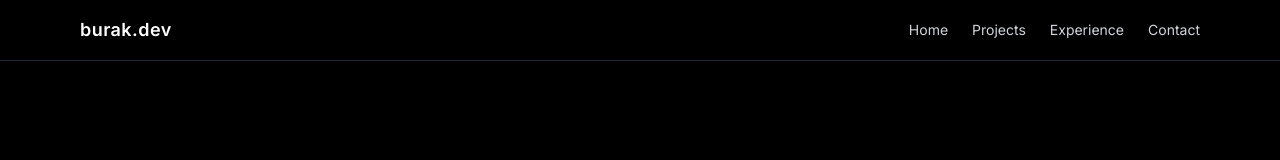
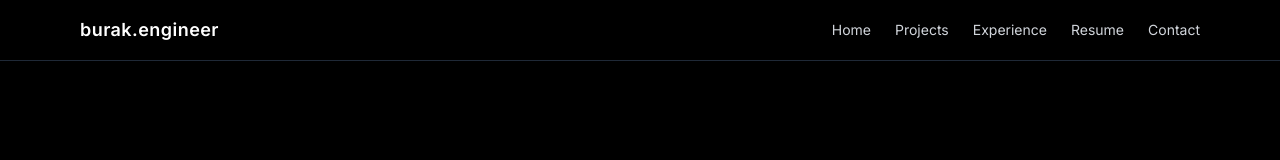
Before and after one commit to ChemieAi/portfolio, a React (Vite) app: page /#/ in a window 1280 px wide. Shown: the top 160 px of the page. Built offline with nearby package versions, Linux system fonts and the light colour scheme.

Commit message:
resume added

```diff
--- a/package.json
+++ b/package.json
@@ -13,6 +13,7 @@
   },
   "dependencies": {
     "framer-motion": "^12.15.0",
+    "lucide-react": "^0.511.0",
     "react": "^19.1.0",
     "react-dom": "^19.1.0",
     "react-router-dom": "^7.6.1"
--- a/src/components/Navbar.jsx
+++ b/src/components/Navbar.jsx
@@ -1,17 +1,71 @@
+import { useState } from 'react';
 import { Link } from 'react-router-dom';
+import { Menu, X } from 'lucide-react'; // iconlar için
+import { motion, AnimatePresence } from 'framer-motion';
 
 const Navbar = () => {
+  const [isOpen, setIsOpen] = useState(false);
+
   return (
     <nav className="fixed top-0 left-0 w-full z-50 bg-black bg-opacity-80 backdrop-blur-md border-b border-gray-800">
       <div className="max-w-6xl mx-auto px-4 py-4 flex justify-between items-center">
-        <Link to="/" className="text-lg font-semibold tracking-wide text-white">burak.dev</Link>
-        <div className="space-x-6 text-sm">
+        <Link to="/" className="text-lg font-semibold tracking-wide text-white">burak.engineer</Link>
+
+        {/* Desktop Menu */}
+        <div className="hidden md:flex gap-6 text-sm">
           <Link to="/" className="text-gray-300 hover:text-white">Home</Link>
           <Link to="/projects" className="text-gray-300 hover:text-white">Projects</Link>
           <Link to="/experience" className="text-gray-300 hover:text-white">Experience</Link>
+          <a
+            href="/BURAK_KIZILAY_CV_ENGLISH_19-02-2025.pdf"
+            target="_blank"
+            rel="noopener noreferrer"
+            className="text-gray-300 hover:text-white"
+          >
+            Resume
+          </a>
           <Link to="/contact" className="text-gray-300 hover:text-white">Contact</Link>
+
         </div>
+
+        {/* Mobile Menu Button */}
+        <button
+          className="md:hidden text-gray-300 focus:outline-none"
+          onClick={() => setIsOpen(!isOpen)}
+        >
+          {isOpen ? <X size={24} /> : <Menu size={24} />}
+        </button>
       </div>
+
+      {/* Mobile Dropdown Menu */}
+      <AnimatePresence>
+        {isOpen && (
+          <motion.div
+            key="mobileMenu"
+            initial={{ opacity: 0, y: -20 }}
+            animate={{ opacity: 1, y: 0 }}
+            exit={{ opacity: 0, y: -20 }}
+            transition={{ duration: 0.2 }}
+            className="md:hidden bg-black px-6 py-4 absolute top-16 right-4 w-52 rounded-xl shadow-lg flex flex-col gap-4 text-sm z-50"
+
+          >
+
+            <Link to="/" className="text-gray-300 hover:text-white" onClick={() => setIsOpen(false)}>Home</Link>
+            <Link to="/projects" className="text-gray-300 hover:text-white" onClick={() => setIsOpen(false)}>Projects</Link>
+            <Link to="/experience" className="text-gray-300 hover:text-white" onClick={() => setIsOpen(false)}>Experience</Link>
+            <a
+              href="/BURAK_KIZILAY_CV_ENGLISH_19-02-2025.pdf"
+              target="_blank"
+              rel="noopener noreferrer"
+              className="text-gray-300 hover:text-white"
+            >
+              Resume
+            </a>
+            <Link to="/contact" className="text-gray-300 hover:text-white" onClick={() => setIsOpen(false)}>Contact</Link>
+
+          </motion.div>
+        )}
+      </AnimatePresence>
     </nav>
   );
 };
--- a/src/pages/Home.jsx
+++ b/src/pages/Home.jsx
@@ -3,7 +3,7 @@ import { motion } from 'framer-motion';
 const Home = () => {
     return (
         <motion.section
-            className="py-12 flex flex-col items-center text-center mt-20"
+            className="py-12 flex flex-col items-center text-center md:mt-20"
             initial={{ opacity: 0, y: 30 }}
             animate={{ opacity: 1, y: 0 }}
             exit={{ opacity: 0, y: -30 }}
@@ -11,7 +11,7 @@ const Home = () => {
         >
             <section className="py-12 flex flex-col items-center text-center">
                 <img
-                    src="DISCORD_SERVER_ICON_SLOW (256).gif"
+                    src="/DISCORD_SERVER_ICON_SLOW (256).gif"
                     alt="Burak"
                     className="w-32 h-32 rounded-full mb-4 border-4 border-gray-700 shadow-md "
                 />
```
Also changed, not shown: 2 other files (tests, documents, lock files or other folders).
